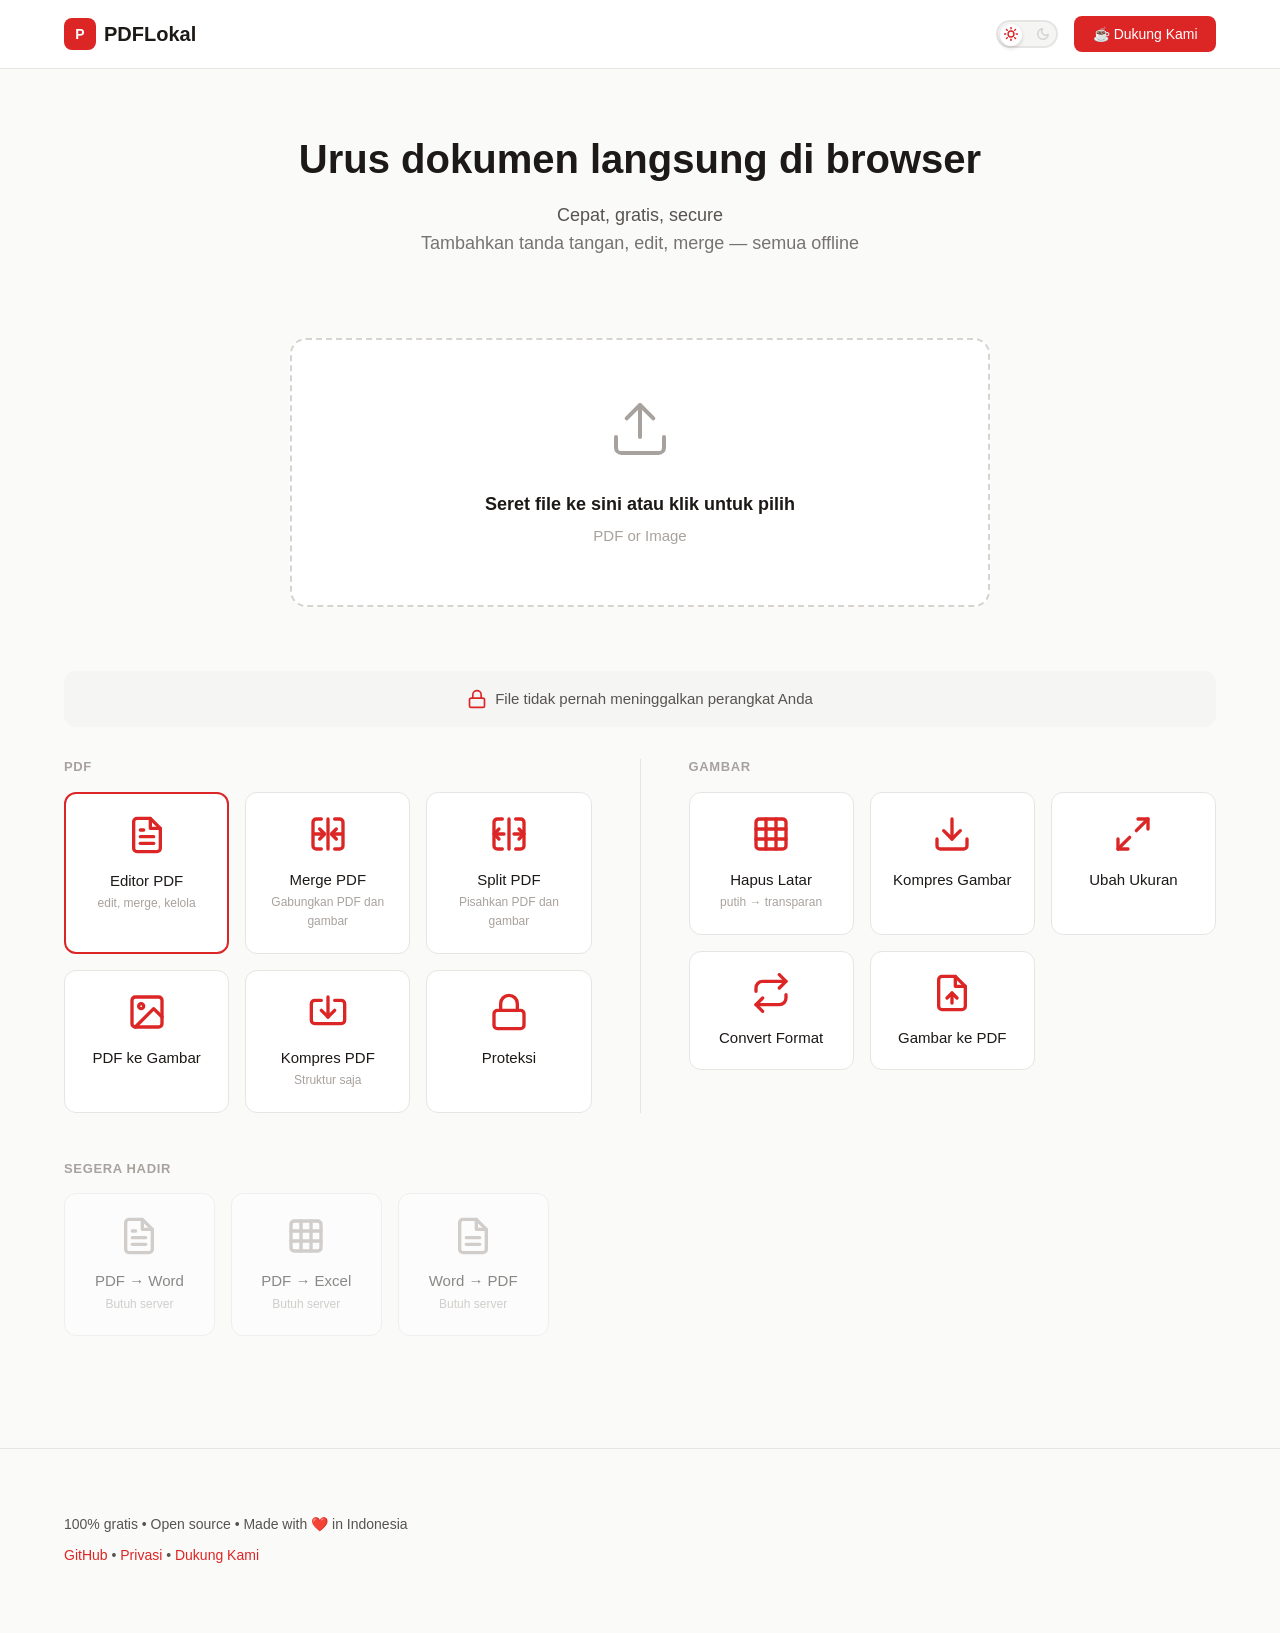
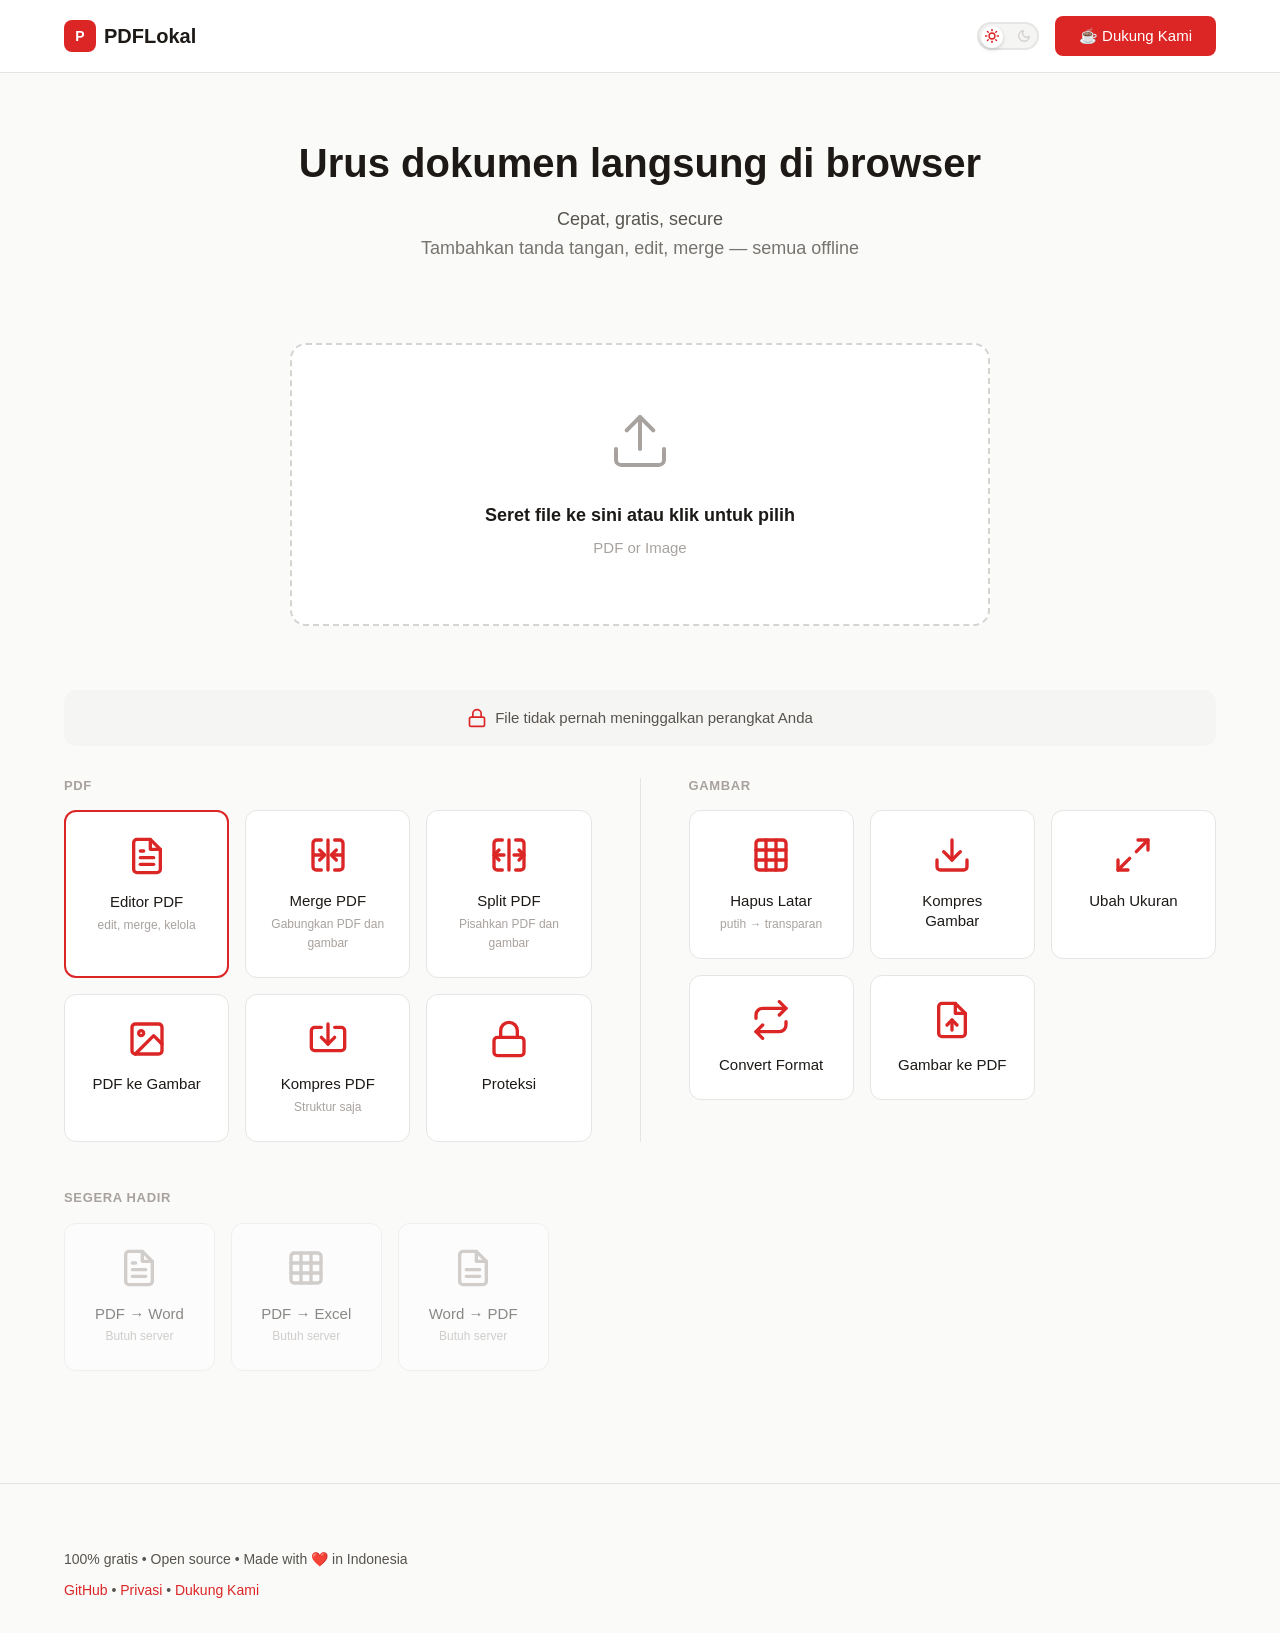

feat(editor): contextual text format bar + click-away commit fix (#72)

--- a/style.css
+++ b/style.css
@@ -2918,6 +2918,99 @@ html[data-theme="dark"] .floating-toolbar {
   flex-shrink: 0;
 }
 
+/* ---- Contextual Text Format Bar (Word/Figma/Canva-style) ---- */
+/* WHY position:fixed + JS placement: floats above the target text annotation and
+   tracks it on scroll. z-index above the inline text editor (10000) so its
+   controls stay clickable while editing. */
+.text-format-bar {
+  position: fixed;
+  z-index: 10001;
+  display: flex;
+  align-items: center;
+  gap: 3px;
+  padding: 4px 6px;
+  background: var(--bg, #fff);
+  border: 1px solid var(--border-light);
+  border-radius: 10px;
+  box-shadow: 0 4px 16px rgba(0, 0, 0, 0.14);
+}
+.text-format-bar[hidden] { display: none; }
+
+html[data-theme="dark"] .text-format-bar {
+  background: #1e1e1e;
+  box-shadow: 0 4px 16px rgba(0, 0, 0, 0.4);
+}
+
+.tfb-font {
+  height: 28px;
+  max-width: 118px;
+  padding: 0 6px;
+  border: 1px solid var(--border-light);
+  border-radius: 6px;
+  background: transparent;
+  color: var(--text-primary);
+  font-size: 0.78rem;
+  cursor: pointer;
+}
+
+.tfb-btn {
+  display: flex;
+  align-items: center;
+  justify-content: center;
+  min-width: 28px;
+  height: 28px;
+  padding: 0 7px;
+  background: none;
+  border: none;
+  border-radius: 6px;
+  cursor: pointer;
+  font-size: 0.85rem;
+  color: var(--text-secondary);
+  transition: background 0.15s, color 0.15s;
+}
+.tfb-btn:hover { background: var(--bg-hover); color: var(--text-primary); }
+.tfb-btn.active { background: var(--accent-primary); color: #fff; }
+.tfb-btn strong, .tfb-btn em { font-size: 0.9rem; line-height: 1; }
+.tfb-size-btn { font-size: 1rem; font-weight: 600; }
+
+.tfb-size {
+  width: 40px;
+  height: 28px;
+  text-align: center;
+  border: 1px solid var(--border-light);
+  border-radius: 6px;
+  background: transparent;
+  color: var(--text-primary);
+  font-size: 0.78rem;
+}
+
+.tfb-color {
+  width: 28px;
+  height: 28px;
+  padding: 0;
+  border: 1px solid var(--border-light);
+  border-radius: 6px;
+  background: none;
+  cursor: pointer;
+}
+
+.tfb-sep {
+  width: 1px;
+  height: 18px;
+  background: var(--border-light);
+  margin: 0 2px;
+  flex-shrink: 0;
+}
+
+/* Mobile: slightly tighter so the bar fits narrow viewports. */
+@media (max-width: 900px) {
+  .text-format-bar { gap: 2px; padding: 3px 4px; }
+  .tfb-font { max-width: 92px; font-size: 0.72rem; }
+  .tfb-btn { min-width: 26px; height: 26px; }
+  .tfb-size { width: 34px; height: 26px; }
+  .tfb-color { width: 26px; height: 26px; }
+}
+
 /* Signature wrapper for tooltip positioning */
 .ft-signature-wrapper {
   position: relative;
